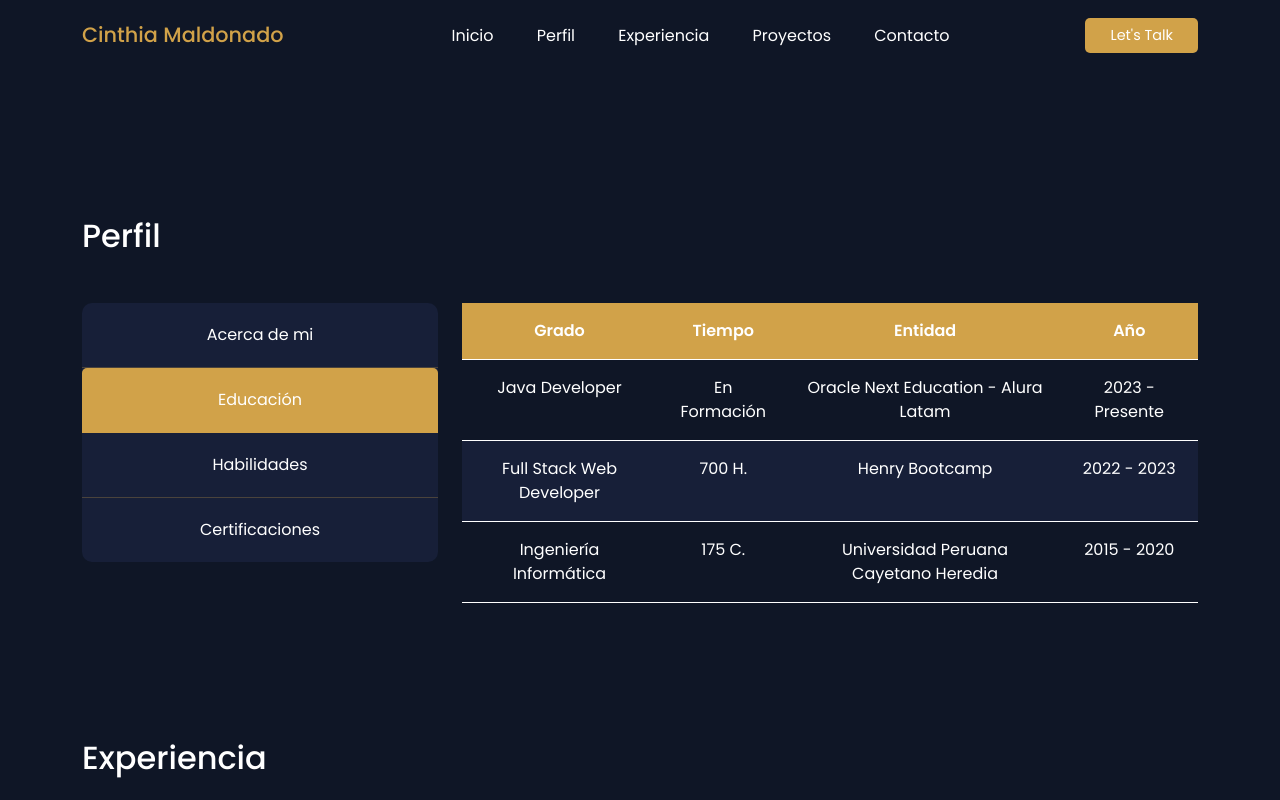
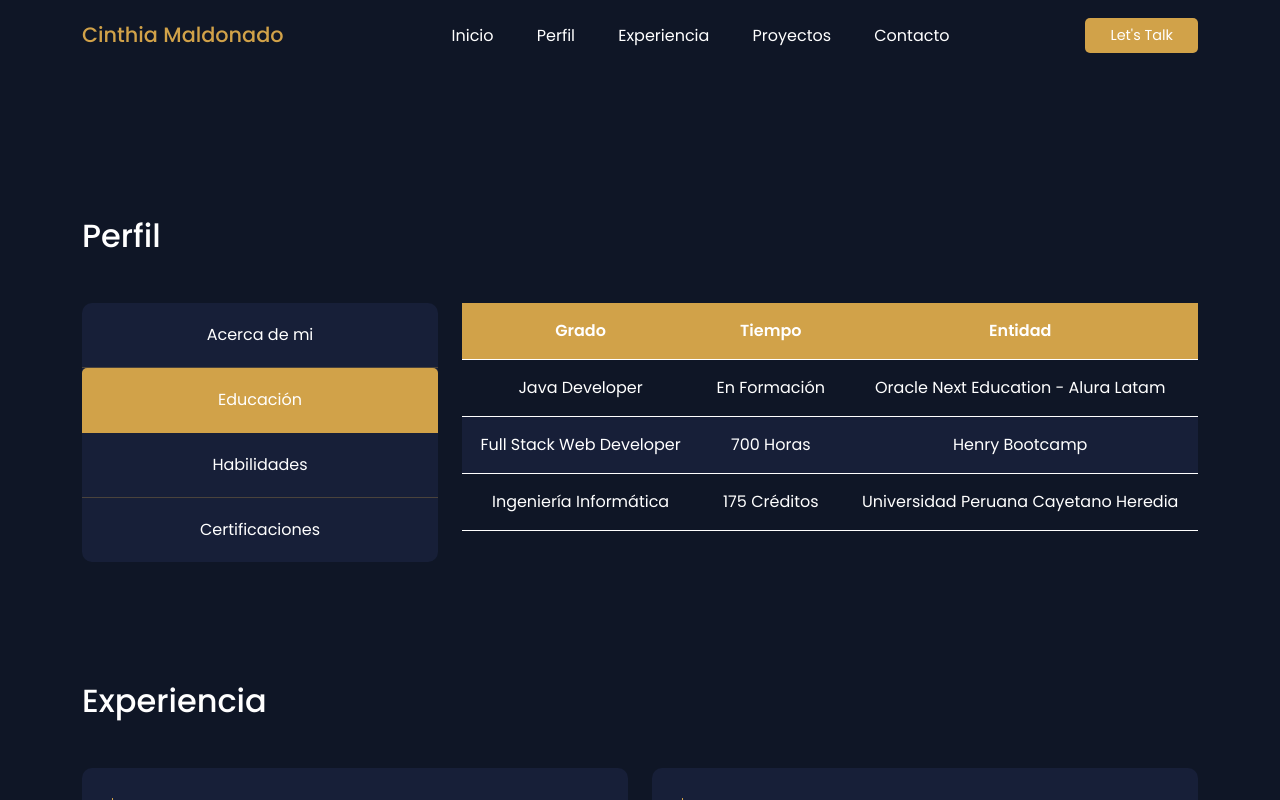
Before and after one commit to cinthiapiera/Portafolio, a React (Create React App) app: page / in a window 1280 px wide. Both pictures are taken after a click on the button "Educación". Shown: the part 404-1204 px from the top of the page. Built offline with nearby package versions, Linux system fonts and the light colour scheme.

Commit message:
education update

```diff
--- a/src/components/About/Education.jsx
+++ b/src/components/About/Education.jsx
@@ -10,7 +10,6 @@ const Education = () => {
               <th>Grado</th>
               <th>Tiempo</th>
               <th>Entidad</th>
-              <th>Año</th>
             </tr>
         </thead>
         <tbody>
@@ -18,19 +17,16 @@ const Education = () => {
             <td>Java Developer</td>
             <td>En Formación</td>
             <td>Oracle Next Education - Alura Latam</td>
-            <td>2023 - Presente</td>
           </tr>
           <tr>
             <td>Full Stack Web Developer</td>
-            <td>700 H.</td>
+            <td>700 Horas</td>
             <td>Henry Bootcamp</td>
-            <td>2022 - 2023</td>
           </tr>
           <tr>
             <td>Ingeniería Informática</td>
-            <td>175 C.</td>
+            <td>175 Créditos</td>
             <td>Universidad Peruana Cayetano Heredia</td>
-            <td>2015 - 2020</td>
           </tr>
         </tbody>
       </table>
```
